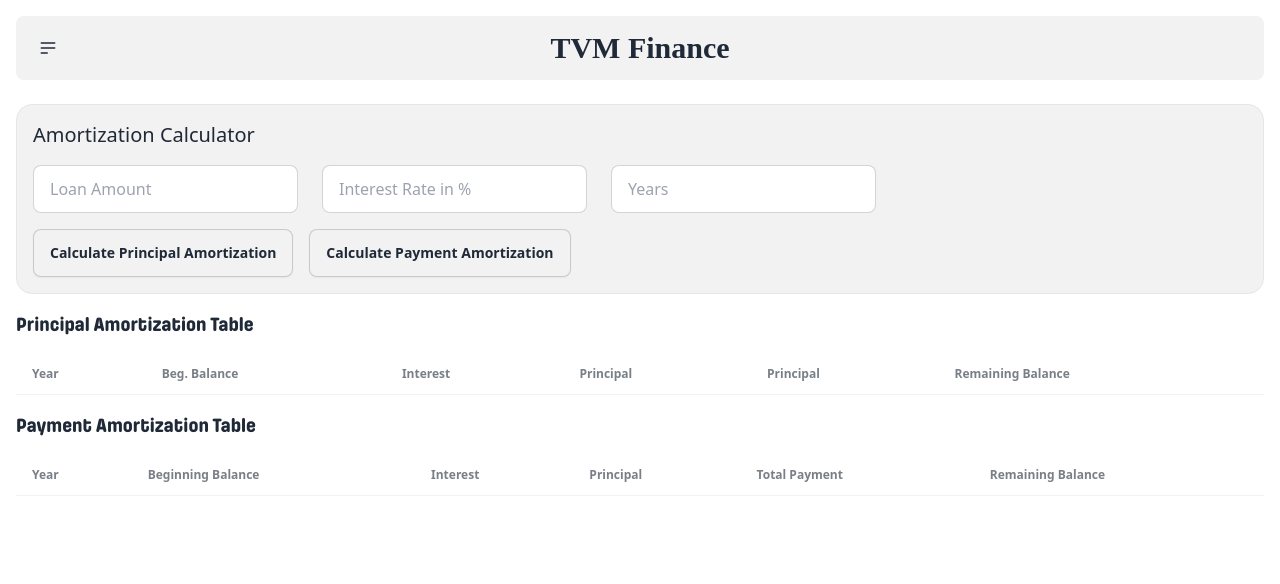
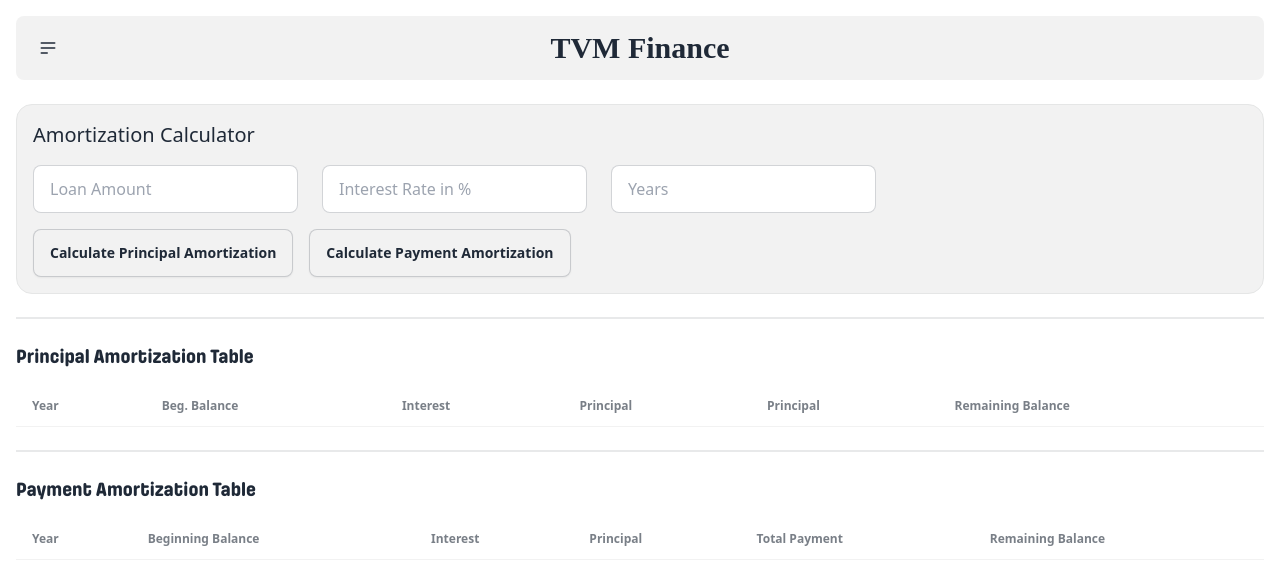
Before and after one commit to mustafakhanneo/tvmfinance, a React (Vite) app: page /amortization in a window 1280 px wide. Shown: the top 584 px of the page. Built offline with nearby package versions, Linux system fonts and the light colour scheme; a web font is replaced by a local one.

Commit message:
add divider on amortization page

```diff
--- a/src/tabs/Amortization.jsx
+++ b/src/tabs/Amortization.jsx
@@ -75,6 +75,7 @@ function Amortization() {
       </div>
       </div>
       </div>
+      <div className="divider"></div>
       <p className="sm:text-xl text-md font-pilcrow font-medium">Principal Amortization Table</p>
       <div className="overflow-x-auto">
   <table className="table">
@@ -103,7 +104,7 @@ function Amortization() {
         </tbody>
       </table>
       </div>
-
+      <div className="divider"></div>
       <p className="sm:text-xl text-md font-pilcrow font-medium">Payment Amortization Table</p>
       <div className="overflow-x-auto">
   <table className="table">
```
